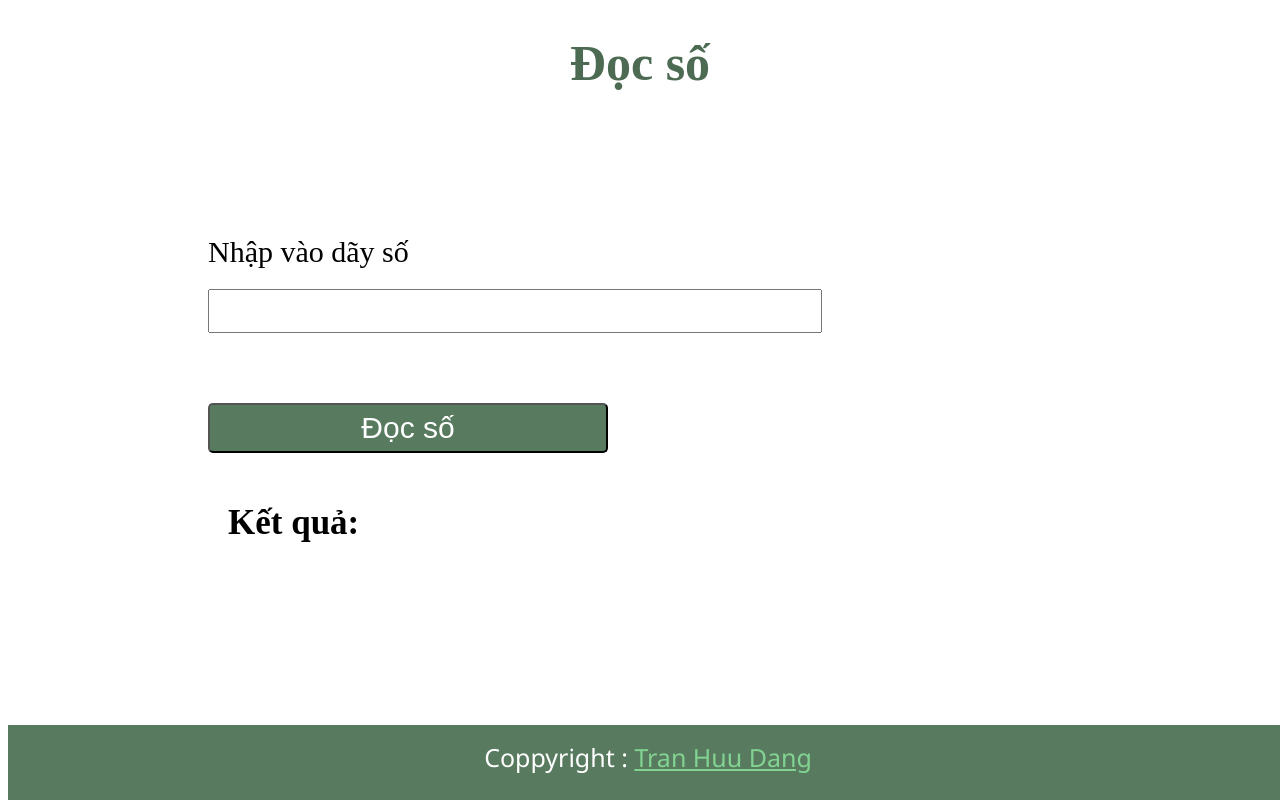
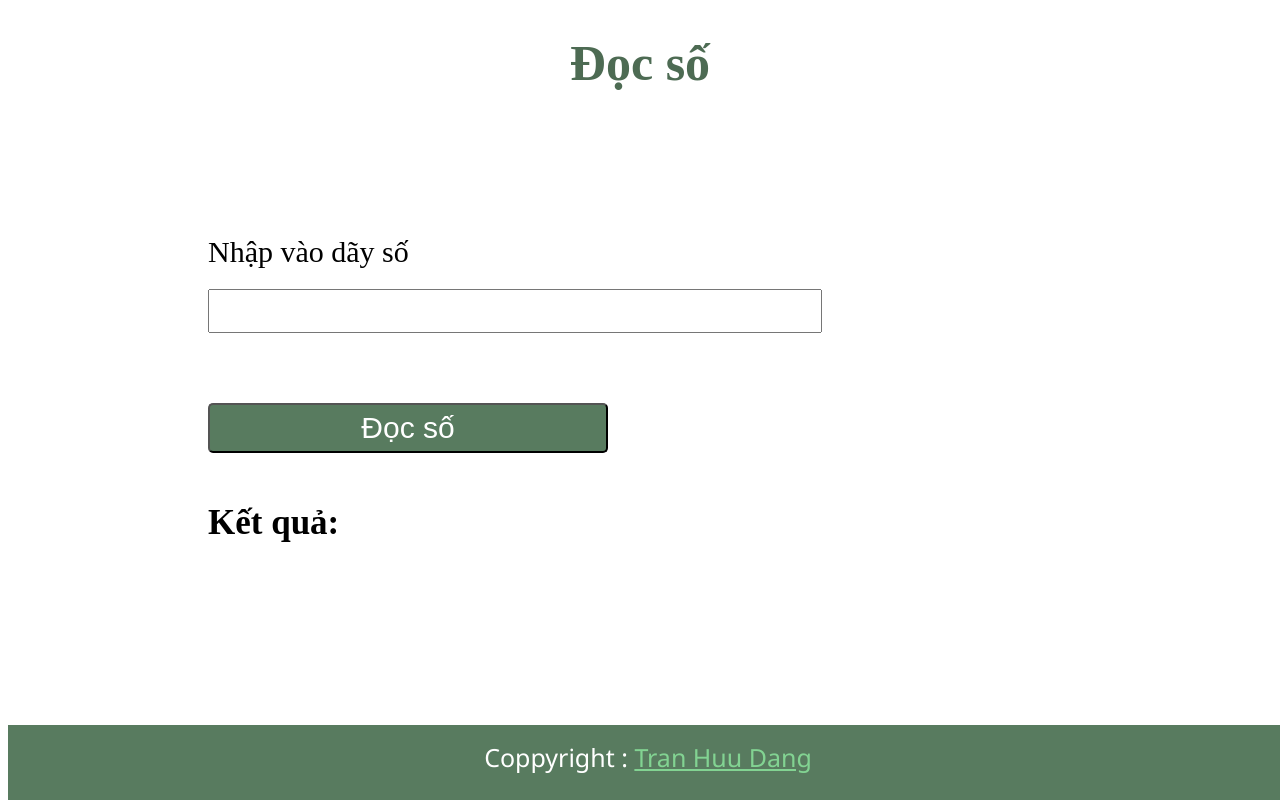
Before and after one commit to theanishtar/read_number, a plain HTML site: page index.html in a window 1280 px wide. Drawn offline with Linux system fonts and the light colour scheme.

Commit message:
Update style.css

```diff
--- a/css/style.css
+++ b/css/style.css
@@ -42,7 +42,8 @@ form {
 .xuat span {
     font-size: 35px;
     font-weight: bold;
-    margin-left: 20px;
+    margin-left: 0px;
+    margin-top: 100px;
     text-align: left;
 }
 
```
